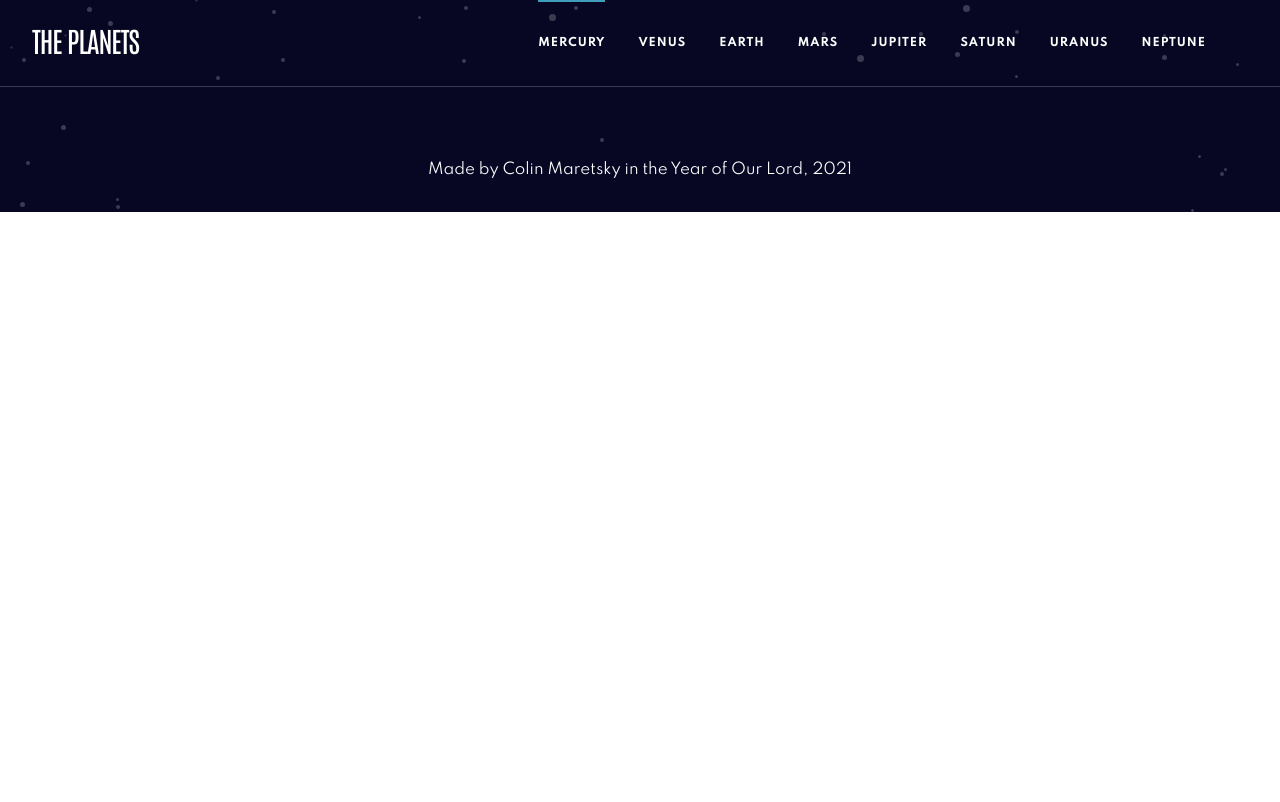
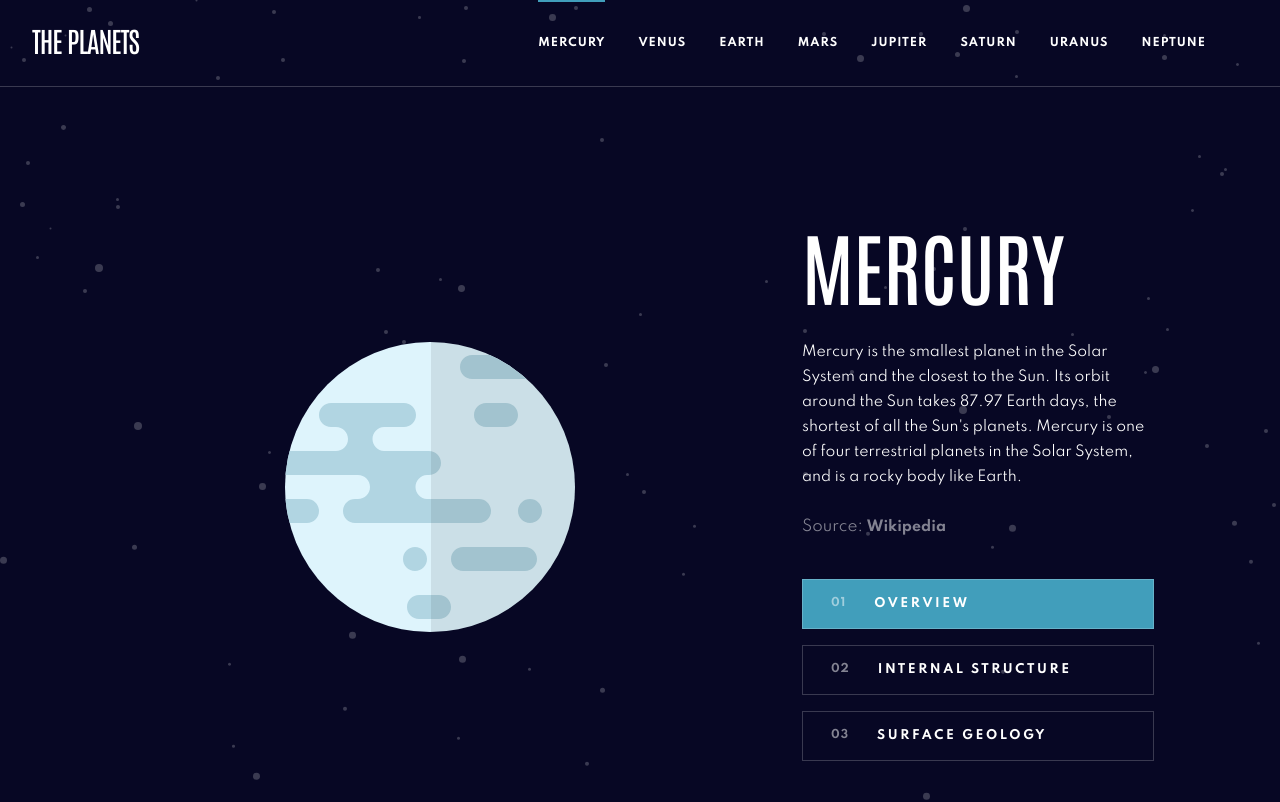
Before and after one commit to cjmaret/planets-fact-site-react, a React (Create React App) app: page / in a window 1280 px wide. Shown: the top 802 px of the page. Built offline with nearby package versions, Linux system fonts and the light colour scheme.

Commit message:
fix: rename homepage path

```diff
--- a/src/components/App.js
+++ b/src/components/App.js
@@ -17,7 +17,7 @@ function App() {
     <div className="page">
       <Header />
       <Switch>
-        <Route exact path="/mercury">
+        <Route exact path="/">
           <LeadMercury />
         </Route>
         <Route path="/venus">
```
